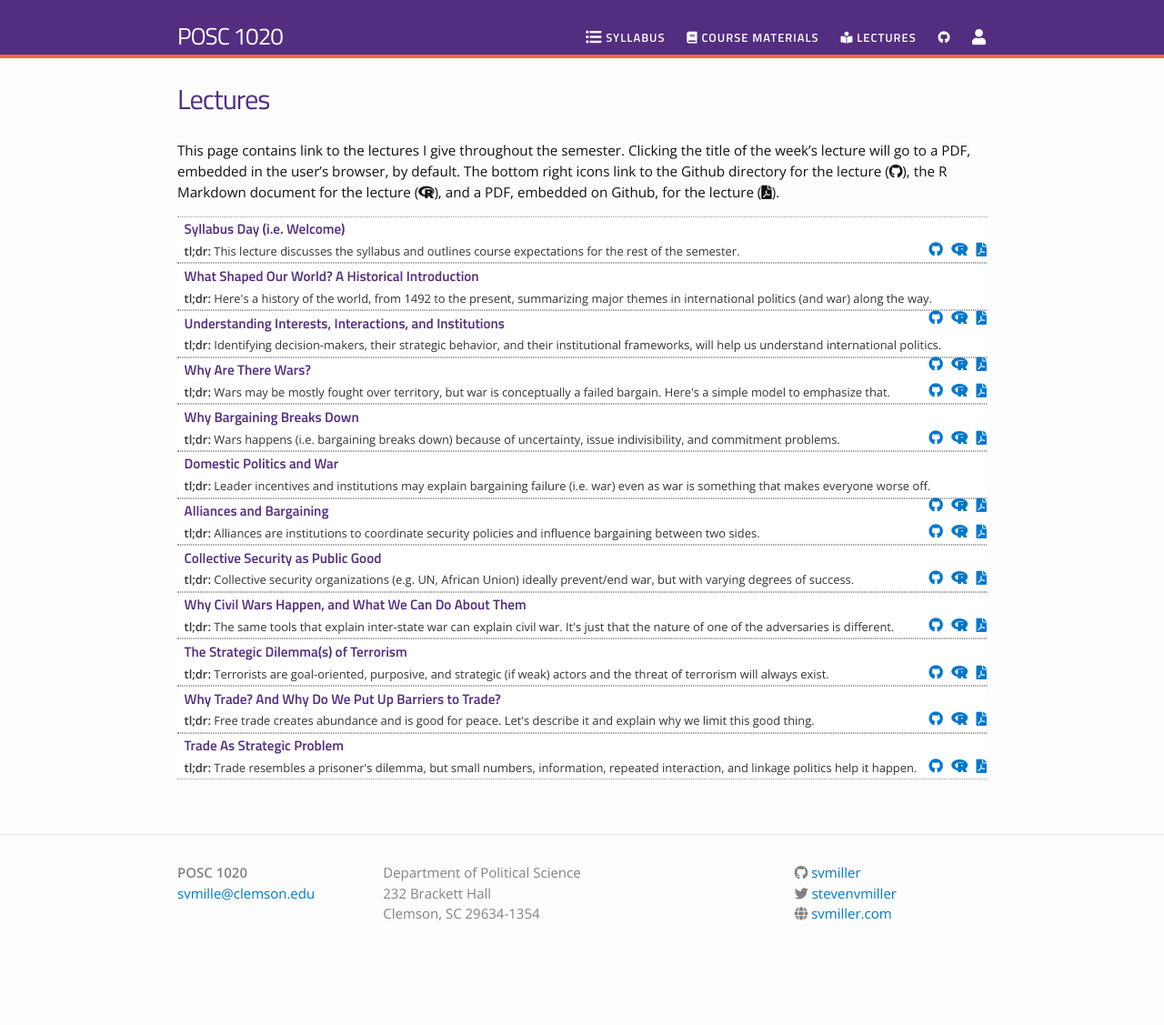
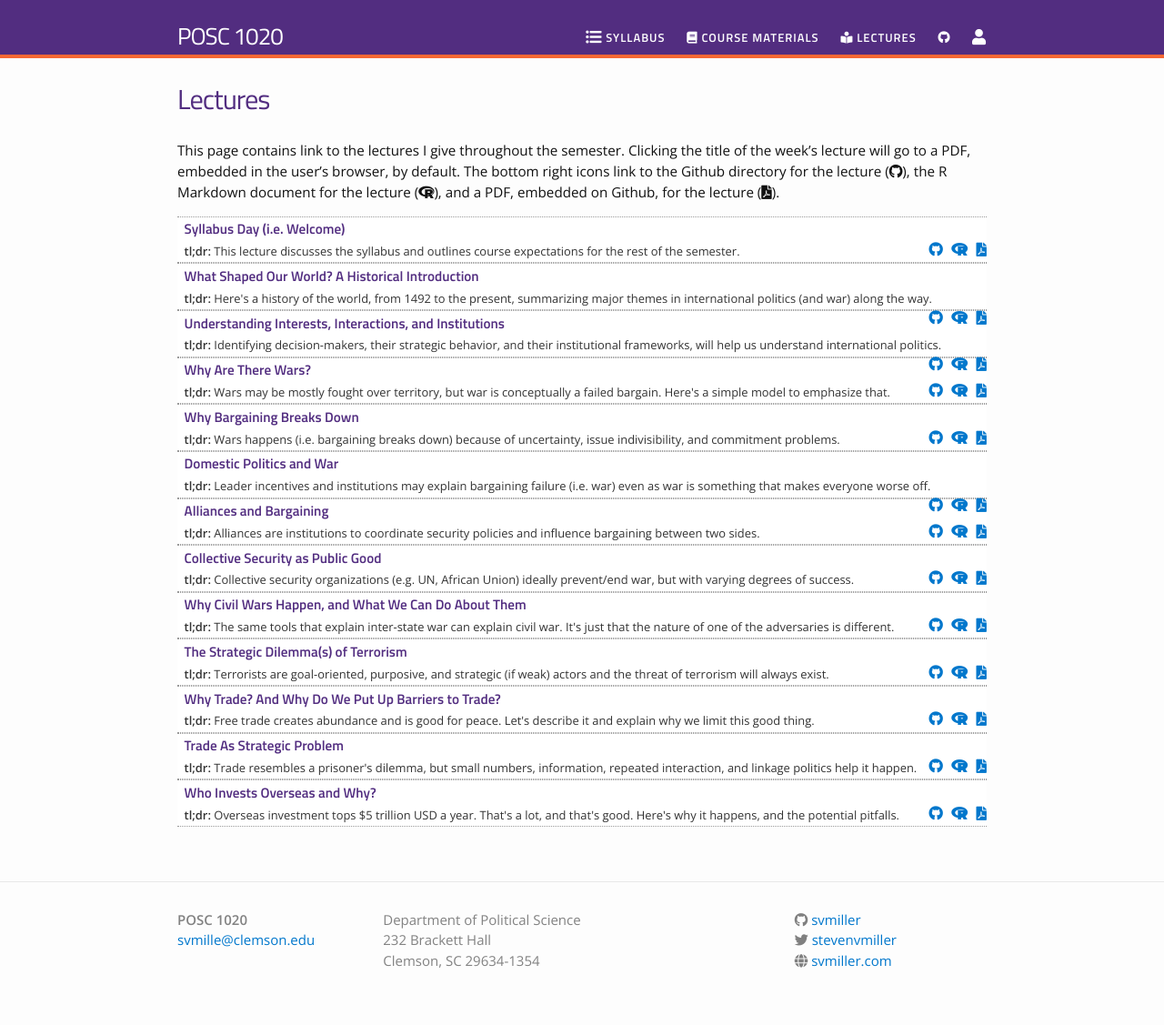
Before and after one commit to svmiller/posc1020, a Jekyll site: the page built from lectures.md, in a window 1280 px wide. Shown: the whole page at 91% size. Built offline with Jekyll 4.4.1, drawn with Linux system fonts in a browser that asks for light colours; nearby versions of some CDN libraries; before the commit the page ends 1076 px from its top, so only the background shows below that.

Commit message:
add finance lecture

```diff
--- a/_data/lectures.yml
+++ b/_data/lectures.yml
@@ -57,3 +57,8 @@
   filename: trade-2
   dirname: trade-2
   tldr: "Trade resembles a prisoner's dilemma, but small numbers, information, repeated interaction, and linkage politics help it happen."
+
+- title: "Who Invests Overseas and Why?"
+  filename: finance-1
+  dirname: finance-1
+  tldr: "Overseas investment tops $5 trillion USD a year. That's a lot, and that's good. Here's why it happens, and the potential pitfalls."
```
